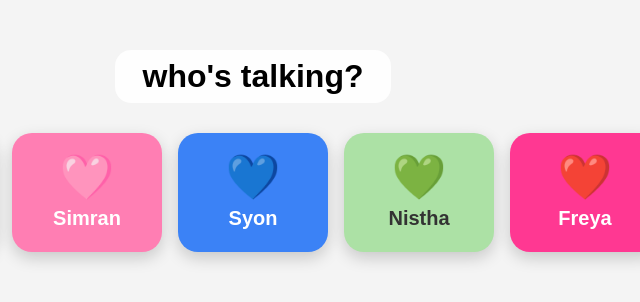
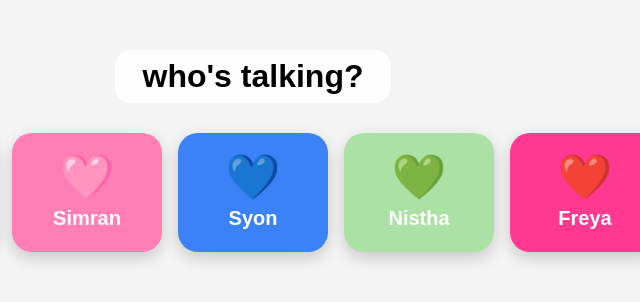
Before and after one commit to venzois/ttsrepeat, a plain HTML site: page index.html in a window 1280 px wide. Shown: the full height of the page, 387-1027 px from the left. Drawn offline with Linux system fonts and the light colour scheme.

Commit message:
Update index.html

```diff
--- a/index.html
+++ b/index.html
@@ -34,7 +34,7 @@
     .people button[data-name="Junaid"] { background: #ff8c1a; }
     .people button[data-name="Simran"] { background: #ff7eb3; }
     .people button[data-name="Syon"]   { background: #3b82f6; }
-    .people button[data-name="Nistha"] { background: #ace1a5; color: #333; }
+    .people button[data-name="Nistha"] { background: #ace1a5; }
     .people button[data-name="Freya"]  { background: #ff3892; }
 
     /* testing panel (set SHOW_TEST_PANEL to false in the script to hide it) */
```
